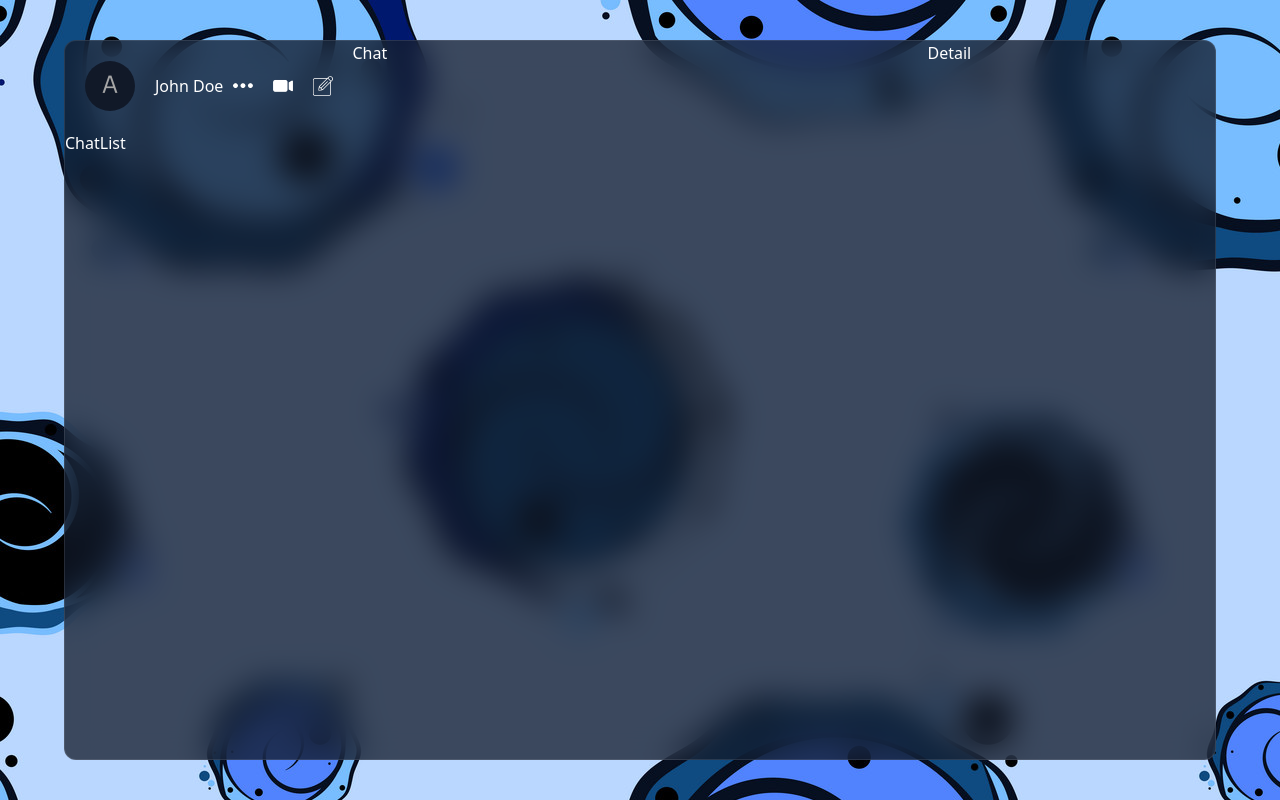
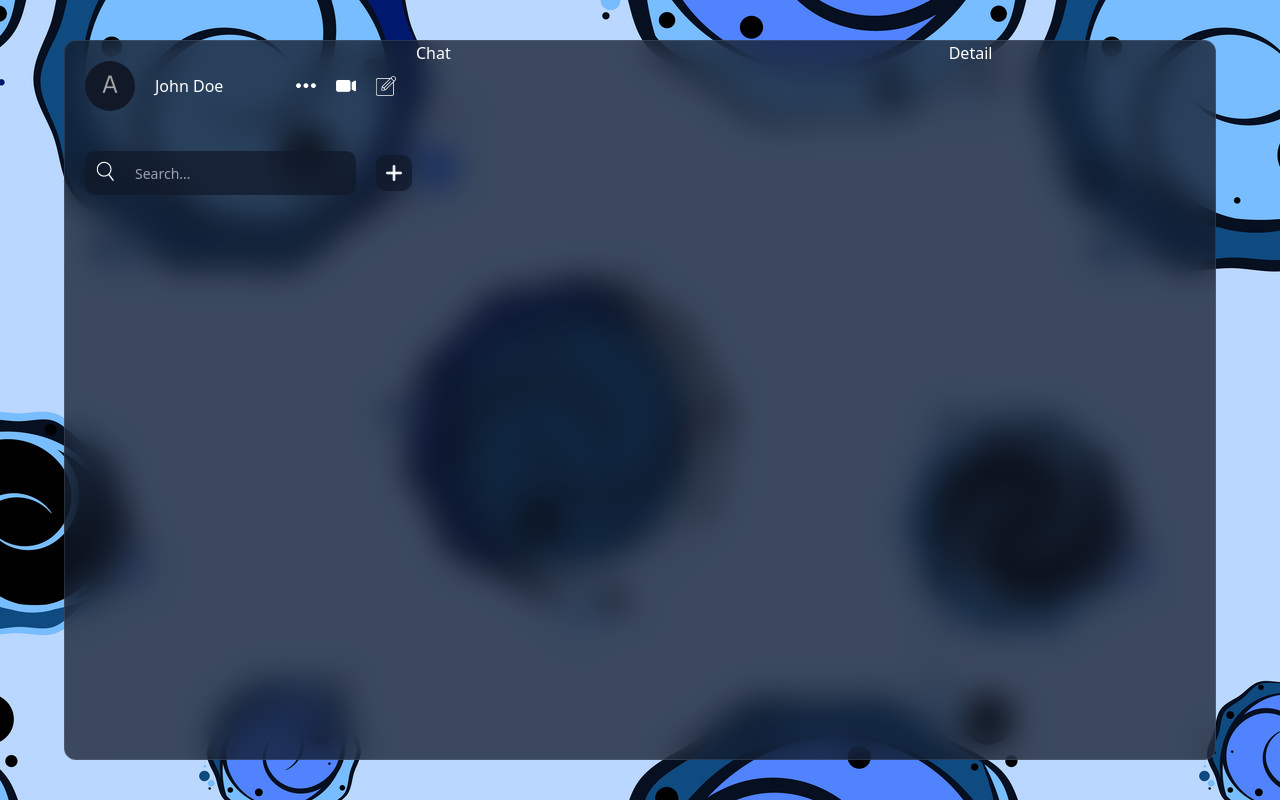
Before and after one commit to safak/react-firebase-chat, a React (Vite) app: page / in a window 1280 px wide. Built offline with nearby package versions, Linux system fonts and the light colour scheme.

Commit message:
Search Bar Design

```diff
--- a/src/components/list/chatList/ChatList.jsx
+++ b/src/components/list/chatList/ChatList.jsx
@@ -1,5 +1,28 @@
+import { useState } from "react";
+
 function ChatList() {
-  return <div>ChatList</div>;
+  const [addMode, setAddMode] = useState(false);
+
+  return (
+    <div className="">
+      <div className="flex items-center gap-5 p-5">
+        <div className="bg-dark-blue flex flex-1 gap-5 rounded-[10px] p-[10px]">
+          <img className="h-5 w-5" src="./search.png" alt="" />
+          <input
+            type="text"
+            placeholder="Search..."
+            className="flex border-none bg-transparent text-white outline-none placeholder:text-sm"
+          />
+        </div>
+        <img
+          className="bg-dark-blue h-9 w-9 cursor-pointer rounded-[10px] p-[10px]"
+          src={addMode ? "./minus.png" : "./plus.png"}
+          onClick={() => setAddMode((prevState) => !prevState)}
+          alt=""
+        />
+      </div>
+    </div>
+  );
 }
 
 export default ChatList;
```
